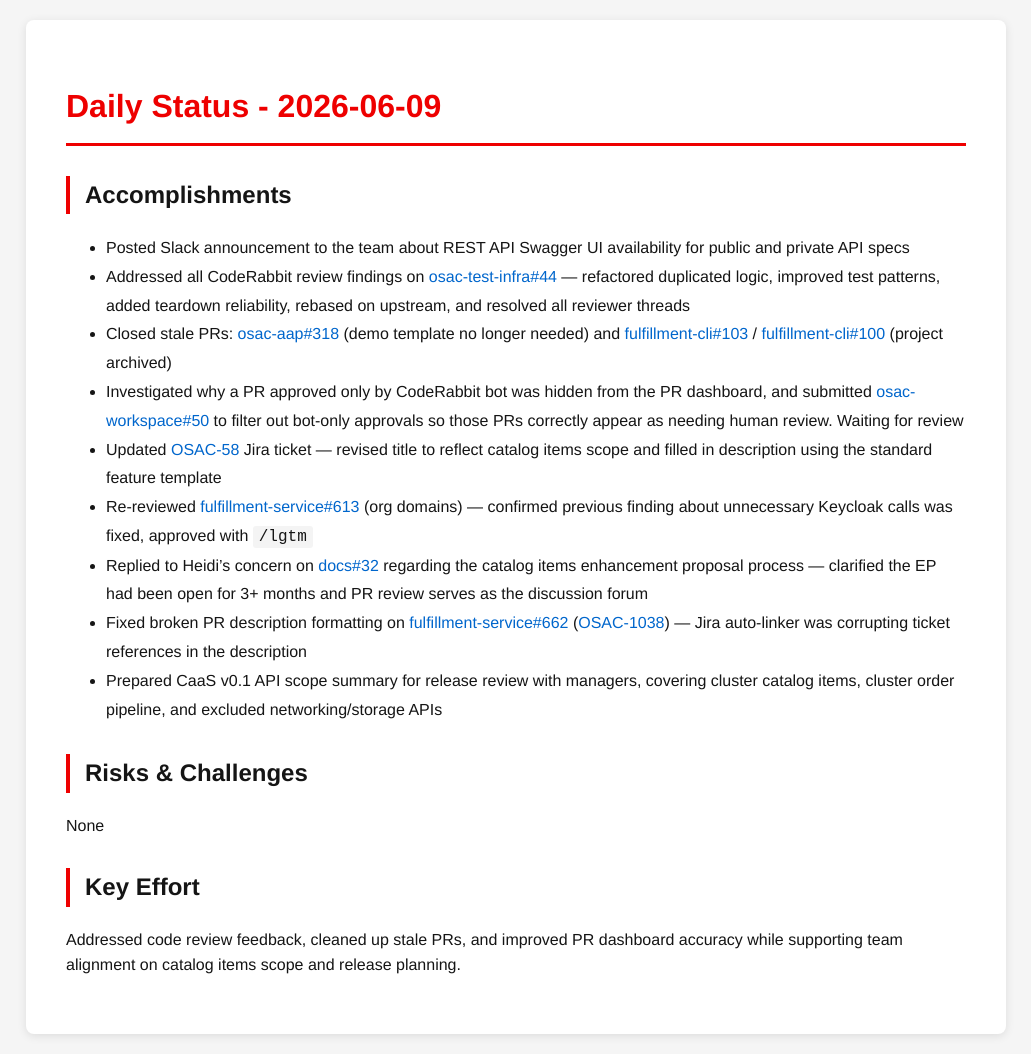
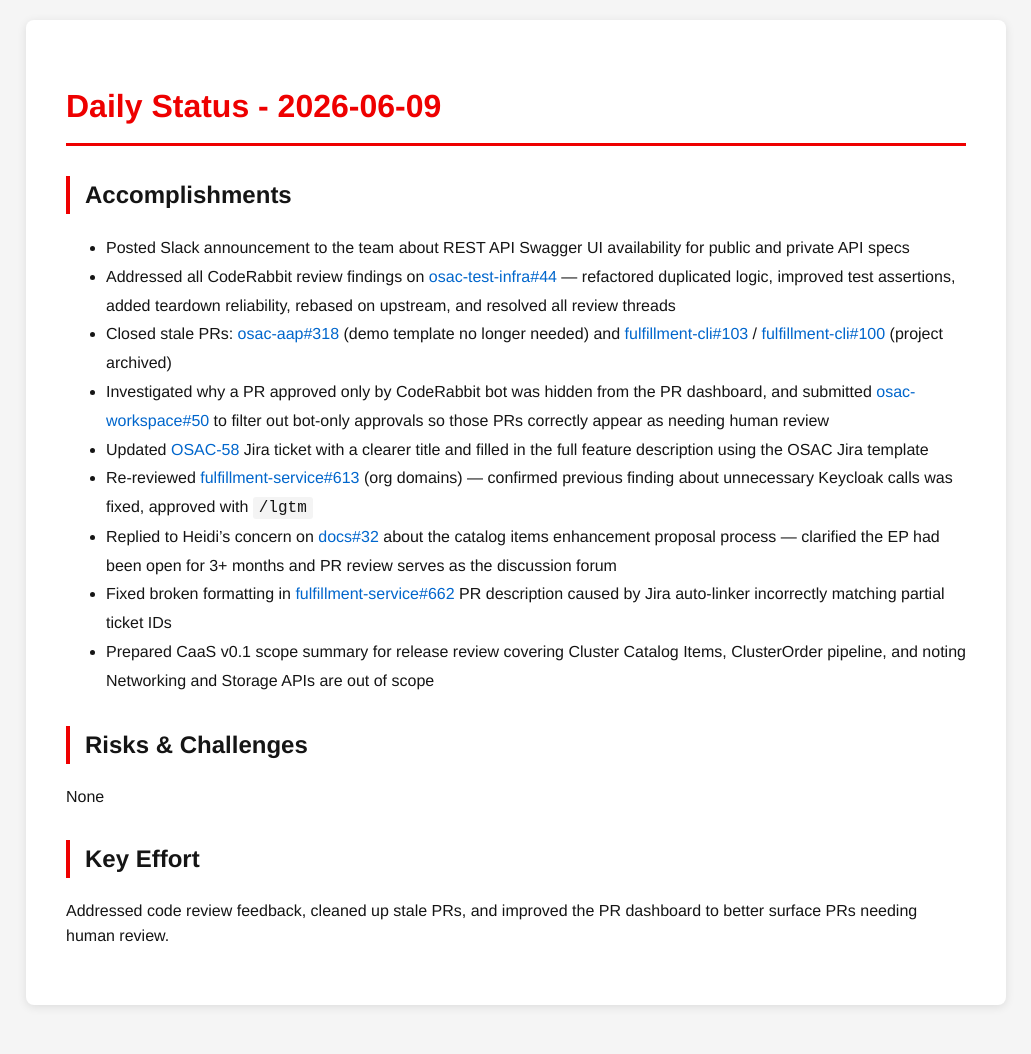
Before and after one commit to tzvatot/daily-status, a Jekyll site: the page built from 2026-06-09.md, in a window 1280 px wide. Shown: the whole page, without its empty margins (124-1155 px from the left). Built offline with Jekyll 4.4.1, drawn with Linux system fonts in a browser that asks for light colours; after the commit the page ends 1025 px from its top, so only the background shows below that.

Commit message:
Daily status update - 2026-06-09

```diff
--- a/2026-06-09.md
+++ b/2026-06-09.md
@@ -8,17 +8,17 @@
 
 ## Accomplishments
 - Posted Slack announcement to the team about REST API Swagger UI availability for public and private API specs
-- Addressed all CodeRabbit review findings on [osac-test-infra#44](https://github.com/osac-project/osac-test-infra/pull/44) — refactored duplicated logic, improved test patterns, added teardown reliability, rebased on upstream, and resolved all reviewer threads
+- Addressed all CodeRabbit review findings on [osac-test-infra#44](https://github.com/osac-project/osac-test-infra/pull/44) — refactored duplicated logic, improved test assertions, added teardown reliability, rebased on upstream, and resolved all review threads
 - Closed stale PRs: [osac-aap#318](https://github.com/osac-project/osac-aap/pull/318) (demo template no longer needed) and [fulfillment-cli#103](https://github.com/osac-project/fulfillment-cli/pull/103) / [fulfillment-cli#100](https://github.com/osac-project/fulfillment-cli/pull/100) (project archived)
-- Investigated why a PR approved only by CodeRabbit bot was hidden from the PR dashboard, and submitted [osac-workspace#50](https://github.com/osac-project/osac-workspace/pull/50) to filter out bot-only approvals so those PRs correctly appear as needing human review. Waiting for review
-- Updated [OSAC-58](https://redhat.atlassian.net/browse/OSAC-58) Jira ticket — revised title to reflect catalog items scope and filled in description using the standard feature template
+- Investigated why a PR approved only by CodeRabbit bot was hidden from the PR dashboard, and submitted [osac-workspace#50](https://github.com/osac-project/osac-workspace/pull/50) to filter out bot-only approvals so those PRs correctly appear as needing human review
+- Updated [OSAC-58](https://redhat.atlassian.net/browse/OSAC-58) Jira ticket with a clearer title and filled in the full feature description using the OSAC Jira template
 - Re-reviewed [fulfillment-service#613](https://github.com/osac-project/fulfillment-service/pull/613) (org domains) — confirmed previous finding about unnecessary Keycloak calls was fixed, approved with `/lgtm`
-- Replied to Heidi's concern on [docs#32](https://github.com/osac-project/docs/pull/32) regarding the catalog items enhancement proposal process — clarified the EP had been open for 3+ months and PR review serves as the discussion forum
-- Fixed broken PR description formatting on [fulfillment-service#662](https://github.com/osac-project/fulfillment-service/pull/662) ([OSAC-1038](https://redhat.atlassian.net/browse/OSAC-1038)) — Jira auto-linker was corrupting ticket references in the description
-- Prepared CaaS v0.1 API scope summary for release review with managers, covering cluster catalog items, cluster order pipeline, and excluded networking/storage APIs
+- Replied to Heidi's concern on [docs#32](https://github.com/osac-project/docs/pull/32) about the catalog items enhancement proposal process — clarified the EP had been open for 3+ months and PR review serves as the discussion forum
+- Fixed broken formatting in [fulfillment-service#662](https://github.com/osac-project/fulfillment-service/pull/662) PR description caused by Jira auto-linker incorrectly matching partial ticket IDs
+- Prepared CaaS v0.1 scope summary for release review covering Cluster Catalog Items, ClusterOrder pipeline, and noting Networking and Storage APIs are out of scope
 
 ## Risks & Challenges
 None
 
 ## Key Effort
-Addressed code review feedback, cleaned up stale PRs, and improved PR dashboard accuracy while supporting team alignment on catalog items scope and release planning.
+Addressed code review feedback, cleaned up stale PRs, and improved the PR dashboard to better surface PRs needing human review.
```
